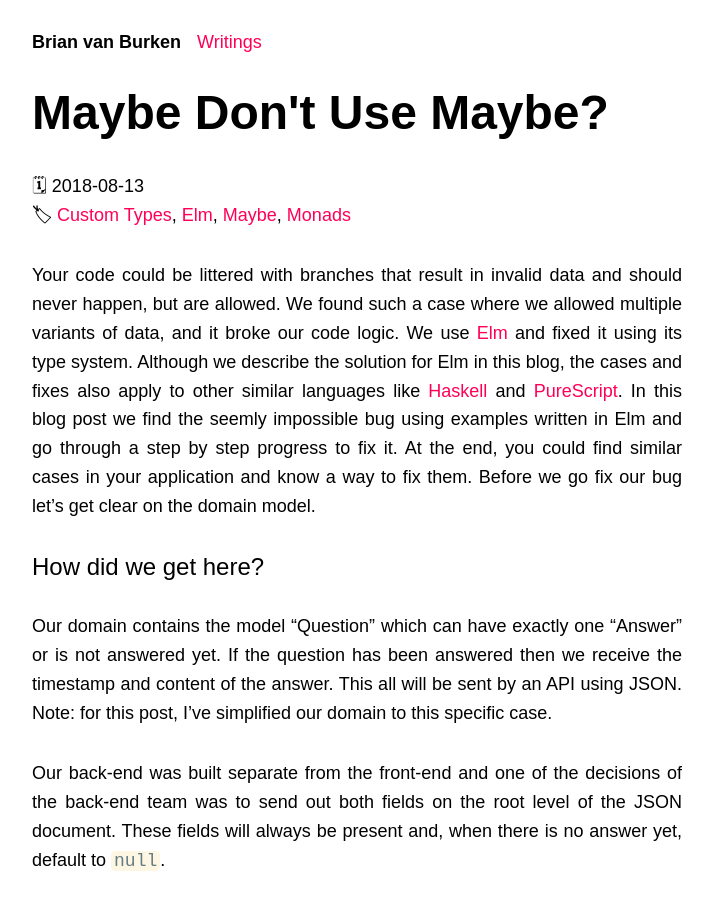
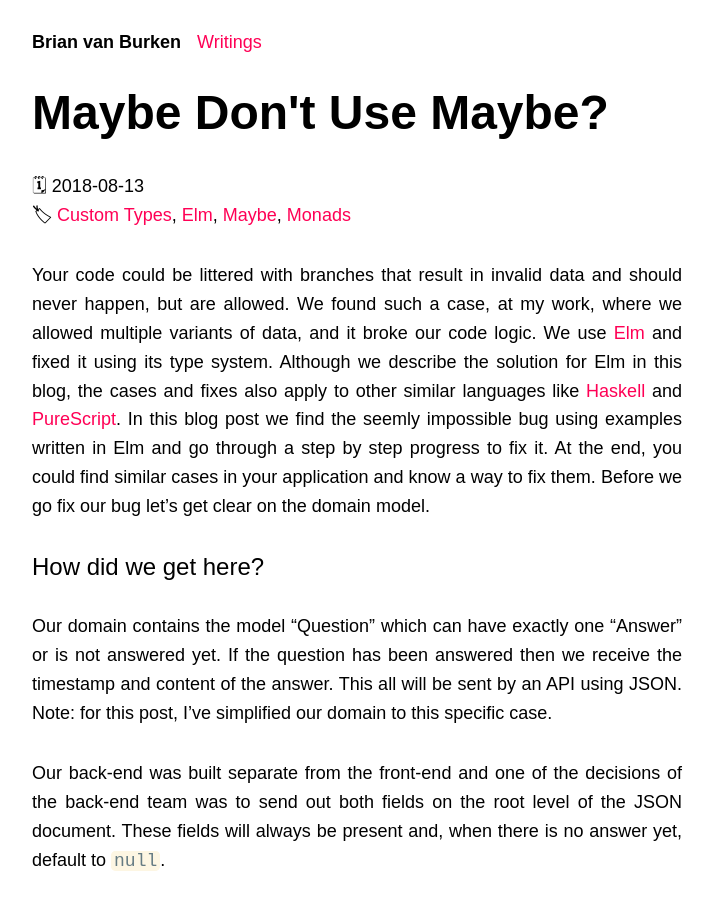
Before and after one commit to brianvanburken/brianvanburken.github.io, a Jekyll site: the page built from _posts/2018-08-13-maybe-dont-use-maybe.md, in a window 1280 px wide and 900 px high. Shown: the whole window, without its empty margins (283-996 px from the left). Built offline with Jekyll 4.4.1, drawn with Linux system fonts in a browser that asks for light colours.

```diff
--- a/_posts/2018-08-13-maybe-dont-use-maybe.md
+++ b/_posts/2018-08-13-maybe-dont-use-maybe.md
@@ -11,10 +11,10 @@ tags:
 ---
 
 Your code could be littered with branches that result in invalid data and should
-never happen, but are allowed. We found such a case where we allowed multiple
-variants of data, and it broke our code logic. We use [Elm][1] and fixed it using
-its type system. Although we describe the solution for Elm in this blog, the
-cases and fixes also apply to other similar languages like [Haskell][2] and
+never happen, but are allowed. We found such a case, at my work, where we allowed
+multiple variants of data, and it broke our code logic. We use [Elm][1] and fixed
+it using its type system. Although we describe the solution for Elm in this blog,
+the cases and fixes also apply to other similar languages like [Haskell][2] and
 [PureScript][3]. In this blog post we find the seemly impossible bug using
 examples written in Elm and go through a step by step progress to fix it. At the
 end, you could find similar cases in your application and know a way to fix
```
